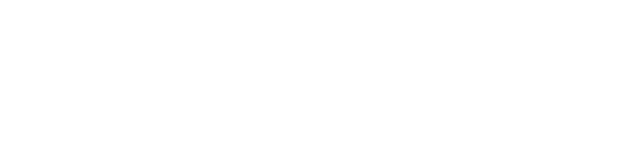
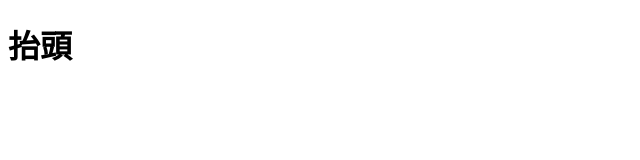
Before and after one commit to hsuifang/0916prd, a plain HTML site: page index.html in a window 1280 px wide. Shown: the whole page, without its empty margins (0-640 px from the left). Drawn offline with Linux system fonts and the light colour scheme.

Commit message:
chore: 修改主頁內容

```diff
--- a/index.html
+++ b/index.html
@@ -7,6 +7,6 @@
   <link rel="stylesheet" href="style.css">
 </head>
 <body>
-
+    <h1>抬頭</h1>
 </body>
 </html>
```
